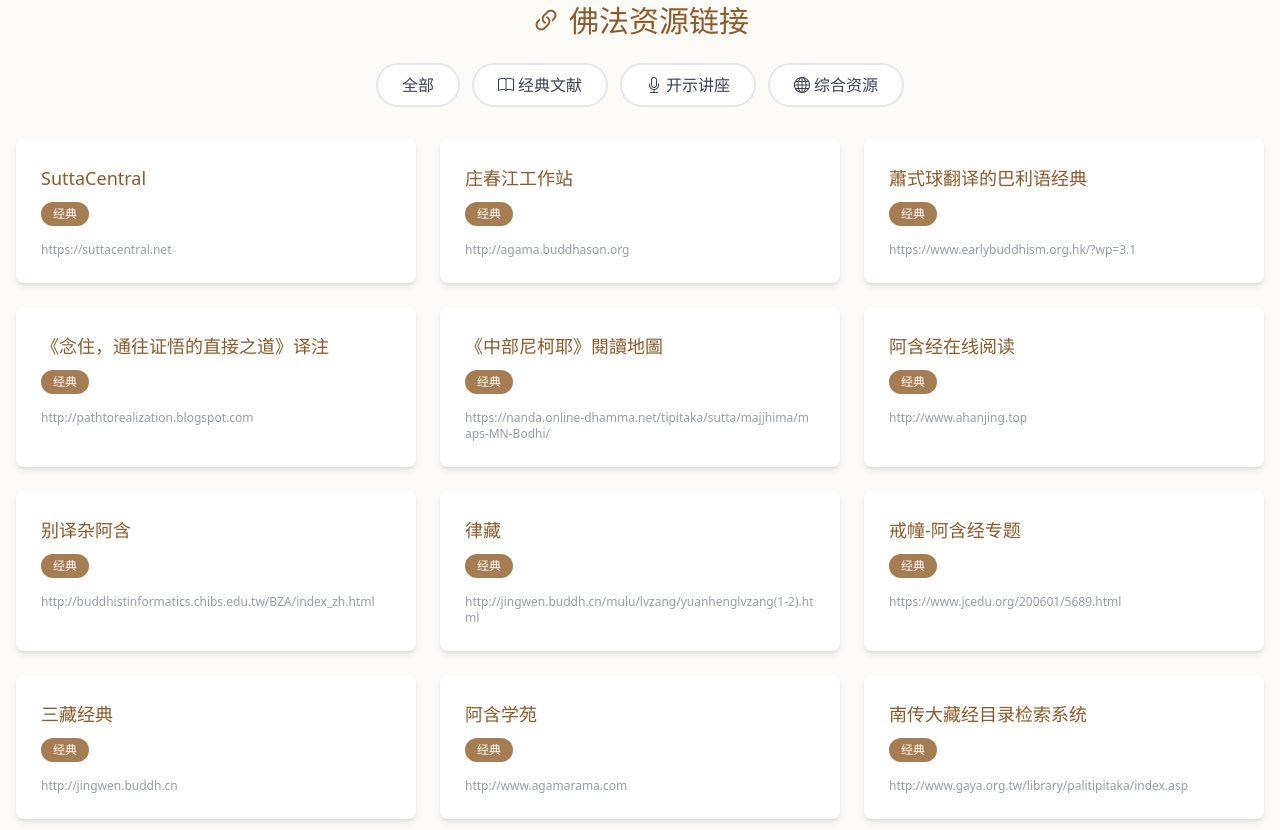
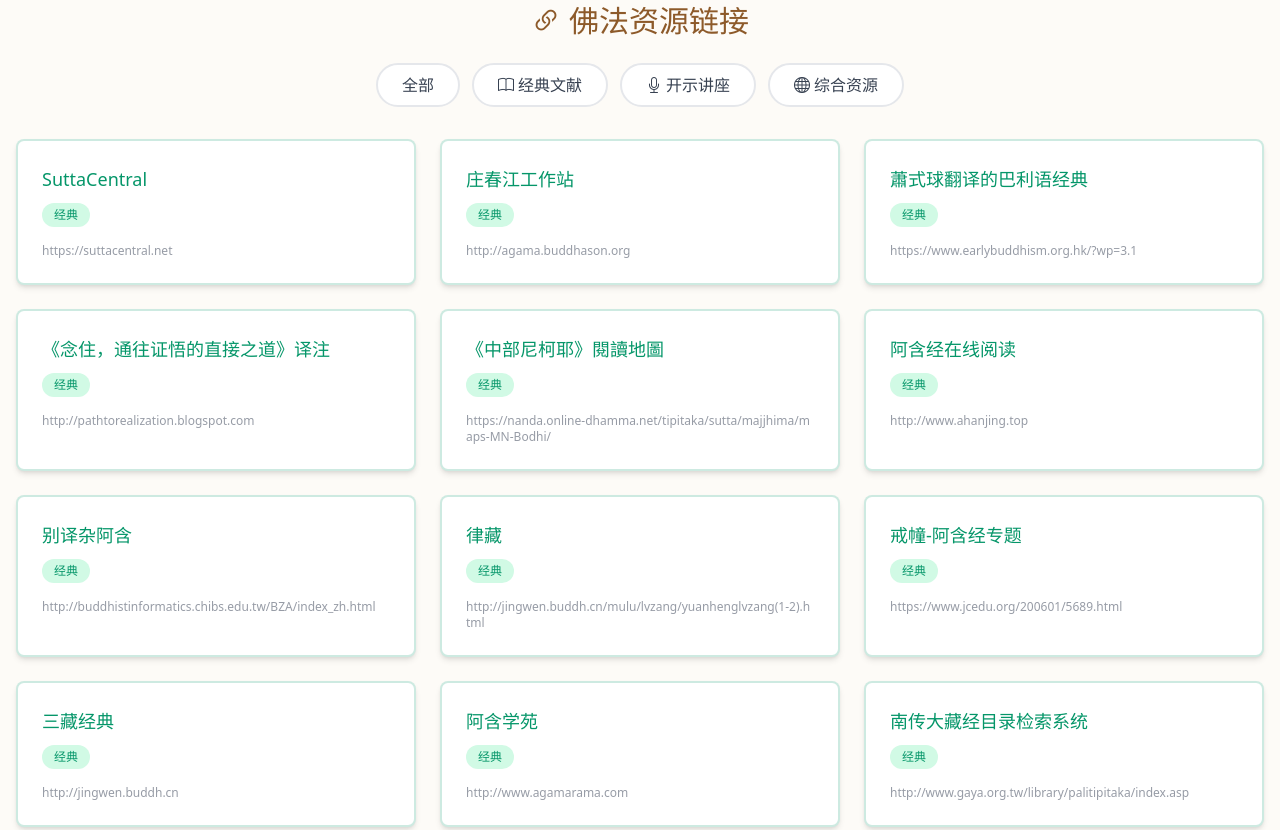
Before and after one commit to dhammaisland/dhammaisland.github.io, a plain HTML site: page index.html in a window 1280 px wide. Shown: the part 2056-2886 px from the top of the page. Drawn offline with nearby package versions, Linux system fonts and the light colour scheme; some packages are replaced by stand-ins of ours; a script that the page names is missing.

Commit message:
使用不同的颜色区分链接的类型

```diff
--- a/index.html
+++ b/index.html
@@ -440,16 +440,18 @@
             }
 
             grid.innerHTML = filteredLinks.map(link => {
-                const typeNames = {
-                    1: '经典',
-                    2: '开示',
-                    3: '资源'
+                const typeConfig = {
+                    1: { name: '经典', color: '#059669', bgColor: '#d1fae5', borderColor: '#059669' },  // 绿色 - 经典文献
+                    2: { name: '开示', color: '#dc2626', bgColor: '#fee2e2', borderColor: '#dc2626' },  // 红色 - 开示讲座
+                    3: { name: '资源', color: '#2563eb', bgColor: '#dbeafe', borderColor: '#2563eb' }   // 蓝色 - 综合资源
                 };
 
+                const config = typeConfig[link.type] || { name: '其他', color: '#8d5a2a', bgColor: '#fdfbf7', borderColor: '#8d5a2a' };
+
                 return `
-                    <a href="${link.url}" target="_blank" class="block bg-white rounded-lg shadow-md hover:shadow-xl transition-all duration-300 p-6 border border-transparent hover:border-dharma-brown hover:-translate-y-1 group">
-                        <h3 class="text-lg font-medium text-dharma-brown mb-2 group-hover:text-dharma-light transition-colors">${link.name || '未命名'}</h3>
-                        ${link.type ? `<span class="inline-block bg-dharma-light text-white px-3 py-1 rounded-full text-xs mb-2">${typeNames[link.type] || '其他'}</span>` : ''}
+                    <a href="${link.url}" target="_blank" class="block bg-white rounded-lg shadow-md hover:shadow-xl transition-all duration-300 p-6 border-2 hover:-translate-y-1 group" style="border-color: ${config.borderColor}33;">
+                        <h3 class="text-lg font-medium mb-2 transition-colors" style="color: ${config.color};">${link.name || '未命名'}</h3>
+                        ${link.type ? `<span class="inline-block px-3 py-1 rounded-full text-xs mb-2 font-medium" style="background-color: ${config.bgColor}; color: ${config.color};">${config.name}</span>` : ''}
                         <div class="text-xs text-gray-500 break-all opacity-70 mt-2">${link.url}</div>
                     </a>
                 `;
```
